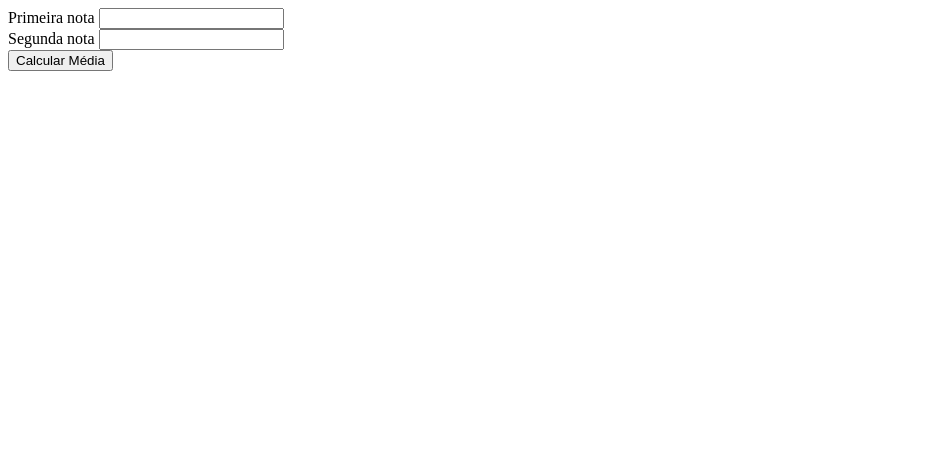
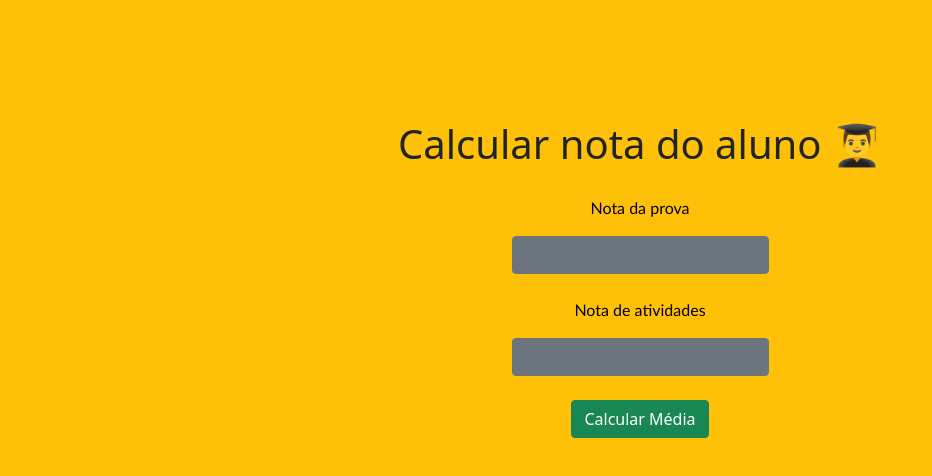
Before and after one commit to 38061027/calcular-notas, a plain HTML site: page index.html in a window 1280 px wide. Shown: the whole page, without its empty margins (0-932 px from the left). Drawn offline with nearby package versions, Linux system fonts and the light colour scheme.

Commit message:
Aplicando o CSS

```diff
--- a/index.html
+++ b/index.html
@@ -1,16 +1,40 @@
 <!DOCTYPE html>
 <html lang="pt-br">
+
 <head>
     <meta charset="UTF-8">
     <meta http-equiv="X-UA-Compatible" content="IE=edge">
     <meta name="viewport" content="width=device-width, initial-scale=1.0">
     <script src="script.js"></script>
-    <title>Js</title>
+    <link rel="stylesheet" href="style.css">
+    <link href="https://cdn.jsdelivr.net/npm/bootstrap@5.0.2/dist/css/bootstrap.min.css" rel="stylesheet"
+        integrity="sha384-EVSTQN3/azprG1Anm3QDgpJLIm9Nao0Yz1ztcQTwFspd3yD65VohhpuuCOmLASjC" crossorigin="anonymous">
+    <script src="https://cdn.jsdelivr.net/npm/bootstrap@5.0.2/dist/js/bootstrap.bundle.min.js"
+        integrity="sha384-MrcW6ZMFYlzcLA8Nl+NtUVF0sA7MsXsP1UyJoMp4YLEuNSfAP+JcXn/tWtIaxVXM"
+        crossorigin="anonymous"></script>
+    <link rel="" href="https://cdnjs.cloudflare.com/ajax/libs/font-awesome/6.2.1/css/all.min.css">
+    <title>Nota de alunos</title>
+
 </head>
-<body>
-    Primeira nota <input id="nota1" type="number"> <br />
-   Segunda  nota <input id="nota2" type="number"> <br />
-   <button onclick="media()">Calcular Média</button>
+
+<body class="bg-warning">
+
+
+    <div id="container">
+
+        <h1>Calcular nota do aluno 👨‍🎓</h1>
+
+
+        <p id="letra">Nota da prova</p>
+        <input class="btn btn-secondary" id="nota1" type="number"> <br />
+
+        <p>Nota de atividades</p>
+        <input class="btn btn-secondary" id="nota2" type="number"> <br />
+        <button class="btn btn-success" onclick="media()">Calcular Média</button>
+
+
+    </div>
 
 </body>
+
 </html>
--- a/script.js
+++ b/script.js
@@ -1,15 +1,17 @@
 function media(){
     var nota1 = parseFloat(document.getElementById("nota1").value);
     var nota2 = parseFloat(document.getElementById("nota2").value);
+    v
 
     var media = (nota1 + nota2)/2 ;
 
+
     if(media >= 6)
      if(media==10)
-      alert("Uau! Aprovado com distinção");
+      alert("Uau! Aluno aprovado com distinção!");
      else
-      alert("Parabens, aprovado! Media "+media);
+      alert("Aluno aprovado! Media "+media);
     else
-     alert("Reprovado!")
+     alert("Aluno reprovado!")
 
    }
--- /dev/null
+++ b/style.css
@@ -0,0 +1,30 @@
+*{
+    margin: 0;
+    padding: 0;
+
+}
+
+body{
+    background-color: #1e292e;
+}
+
+h1{
+
+    margin: 10px;
+    padding: 20px;
+
+}
+
+p{
+    color: black;
+    margin: 10px;
+    font-family: 'Gill Sans', 'Gill Sans MT', Calibri, 'Trebuchet MS', sans-serif;
+}
+div{
+    align-items: center;
+    display: flex;
+    flex-direction: column;
+    justify-content: center;
+    width: 100%;
+    margin-top: 100px;
+    }
```
